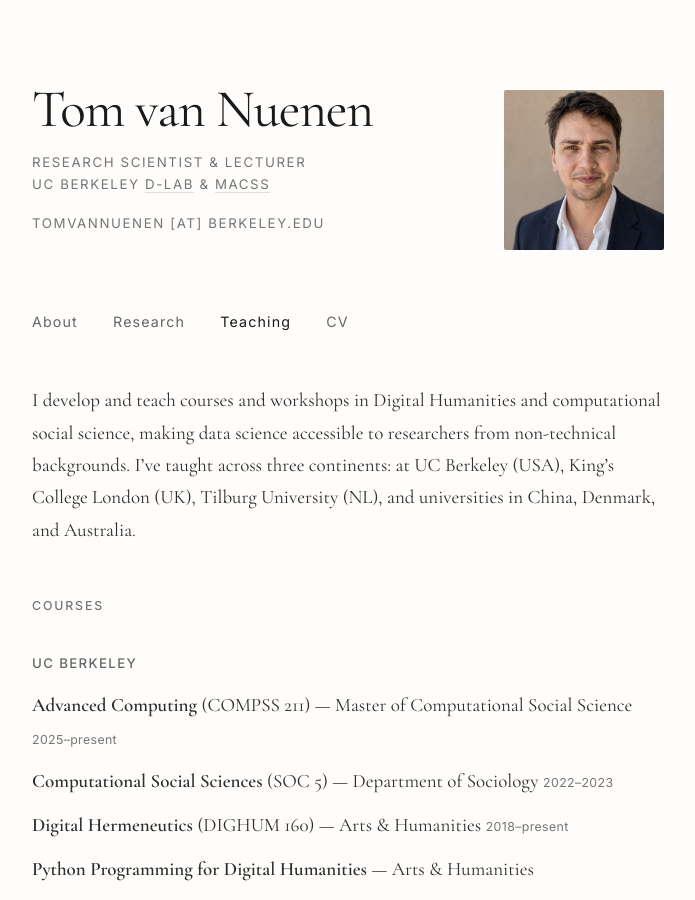
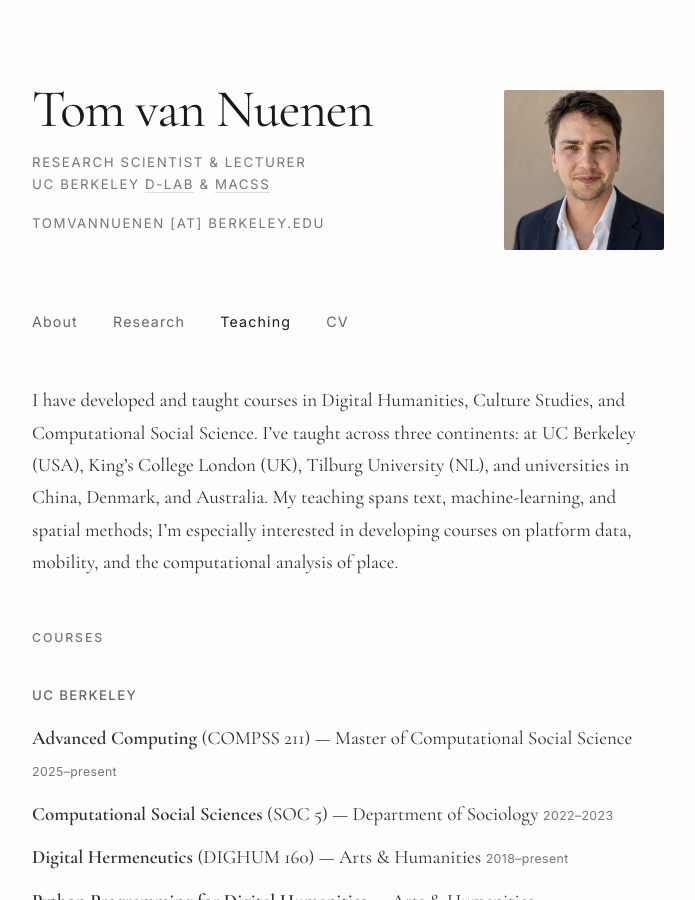
Before and after one commit to tomvannuenen/tomvannuenen.github.io, a Jekyll site: the page built from teaching.md, in a window 1280 px wide and 900 px high. Shown: the whole window, without its empty margins (292-987 px from the left). Built offline with Jekyll 4.4.1, drawn with Linux system fonts in a browser that asks for light colours.

Commit message:
Teaching intro: spatial methods and computational analysis of place
Co-Authored-By: Claude Opus 4.8 <noreply@anthropic.com>

```diff
--- a/teaching.md
+++ b/teaching.md
@@ -3,7 +3,8 @@ layout: default
 title: Teaching
 ---
 
-I develop and teach courses and workshops in Digital Humanities and computational social science, making data science accessible to researchers from non-technical backgrounds. I've taught across three continents: at UC Berkeley (USA), King's College London (UK), Tilburg University (NL), and universities in China, Denmark, and Australia.
+I have developed and taught courses in Digital Humanities, Culture Studies, and Computational Social Science. I've taught across three continents: at UC Berkeley (USA), King's College London (UK), Tilburg University (NL), and universities in China, Denmark, and Australia. My teaching spans text, machine-learning, and spatial methods; I'm especially interested in developing courses on platform data, mobility, and the computational analysis of place.
+
 
 ## Courses
 
```
